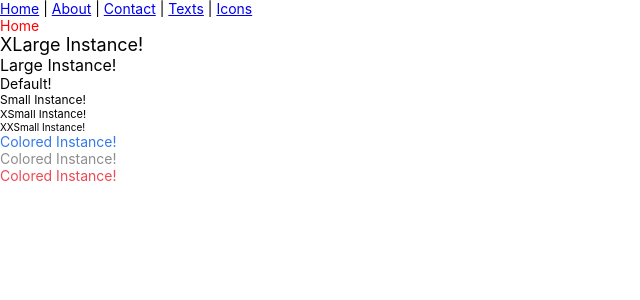
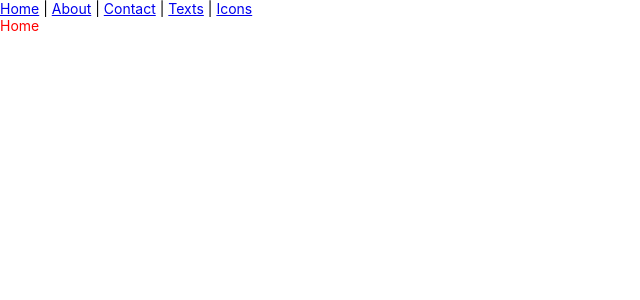
Before and after one commit to xephtar/about-me, a Vue app: page / in a window 1280 px wide. Shown: the top 300 px of the page, without its empty margins (0-640 px from the left). Built offline with nearby package versions, Linux system fonts and the light colour scheme.

Commit message:
Clear Home view

```diff
--- a/src/views/Home.vue
+++ b/src/views/Home.vue
@@ -1,28 +1,12 @@
 <template>
   <div class="home">
     <h1>Home</h1>
-    <CustomText tag="p" size="xlarge">XLarge Instance!</CustomText>
-    <CustomText tag="p" size="large">Large Instance!</CustomText>
-    <CustomText>Default!</CustomText>
-    <CustomText tag="p" size="small">Small Instance!</CustomText>
-    <CustomText tag="p" size="xsmall">XSmall Instance!</CustomText>
-    <CustomText tag="p" size="xxsmall">XXSmall Instance!</CustomText>
-
-    <CustomText class="a" tag="p">Colored Instance!</CustomText>
-    <CustomText class="b" tag="p">Colored Instance!</CustomText>
-    <CustomText class="c" tag="p">Colored Instance!</CustomText>
   </div>
 </template>
 
 <script>
-import CustomText from '@/components/CustomText'
-
 export default {
-  name: 'Home',
-  components: { CustomText },
-  comments: {
-    CustomText
-  }
+  name: 'Home'
 }
 </script>
 
@@ -34,16 +18,4 @@ h1 {
     color: blue;
   }
 }
-
-.a {
-  color: rgba(var(--jbb), 1);
-}
-
-.b {
-  color: rgba(var(--ie3), 1);
-}
-
-.c {
-  color: rgba(var(--i30), 1);
-}
 </style>
```
